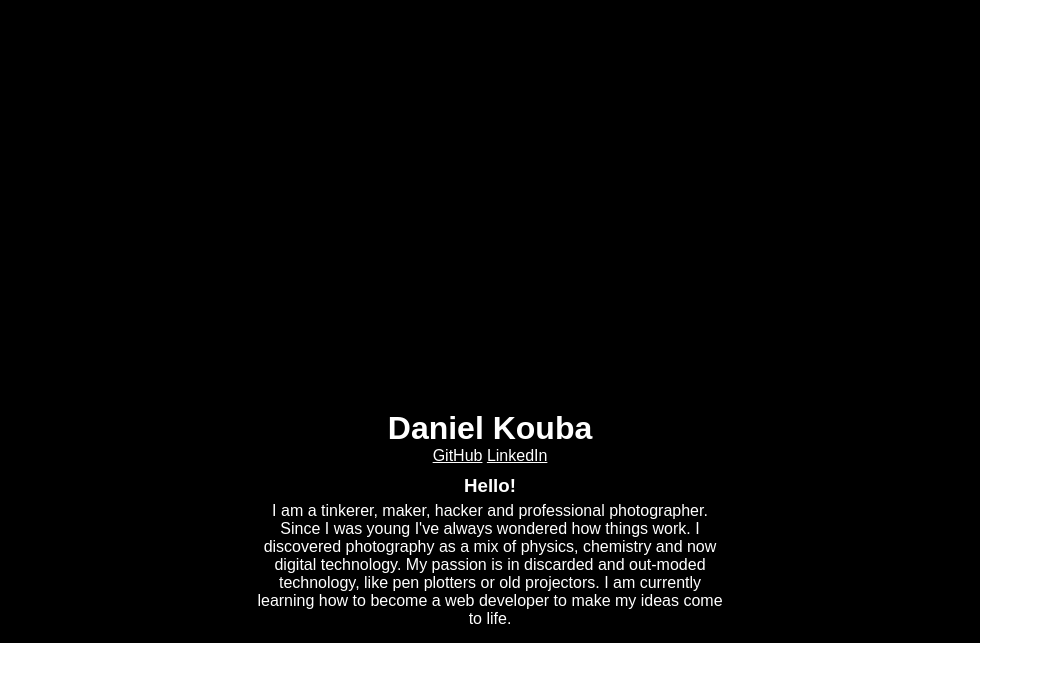
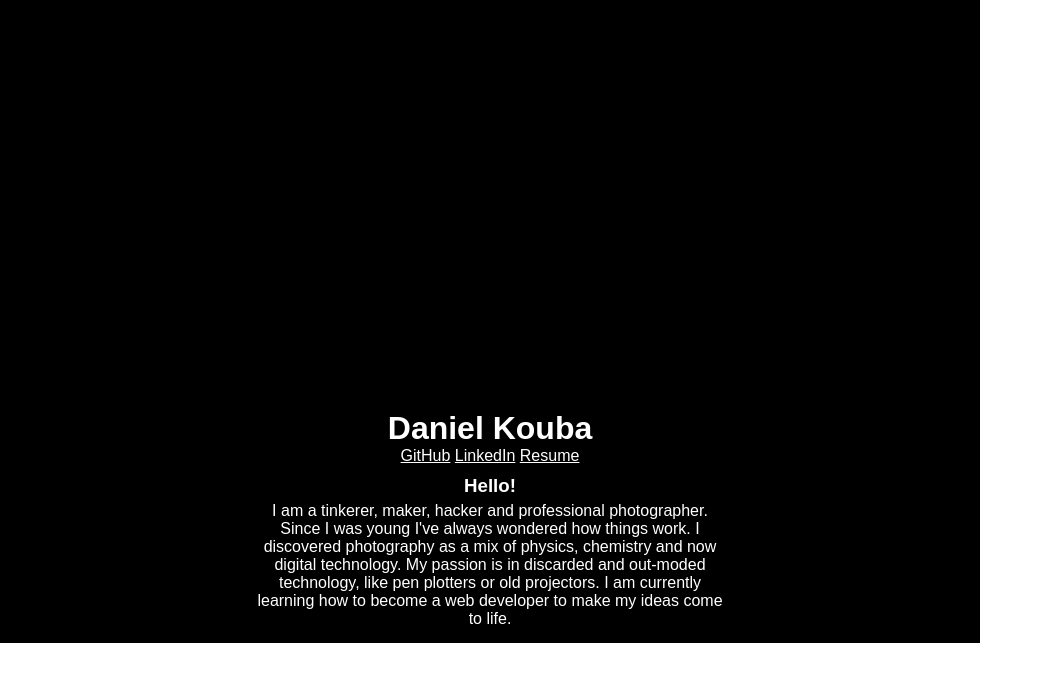
Before and after one commit to danielkouba/Portfolio, a plain HTML site: page index.html in a window 1280 px wide. Shown: the whole page, without its empty margins (0-1043 px from the left). Drawn offline with Linux system fonts and the light colour scheme.

Commit message:
added resume link

```diff
--- a/index.html
+++ b/index.html
@@ -17,6 +17,7 @@
 		<ul>
 			<li><a href="https://github.com/danielkouba">GitHub</a></li>
 			<li><a href="https://www.linkedin.com/in/danielkouba">LinkedIn</a></li>
+			<li><a href="data/resume.pdf">Resume</a></li>
 		</ul>
 		<h3>Hello!</h3>
 		<p>I am a tinkerer, maker, hacker and professional photographer. Since I was young I've always wondered how things work. I discovered photography as a mix of physics, chemistry and now digital technology. My passion is in discarded and out-moded technology, like pen plotters or old projectors. I am currently learning how to become a web developer to make my ideas come to life.</p>
```
